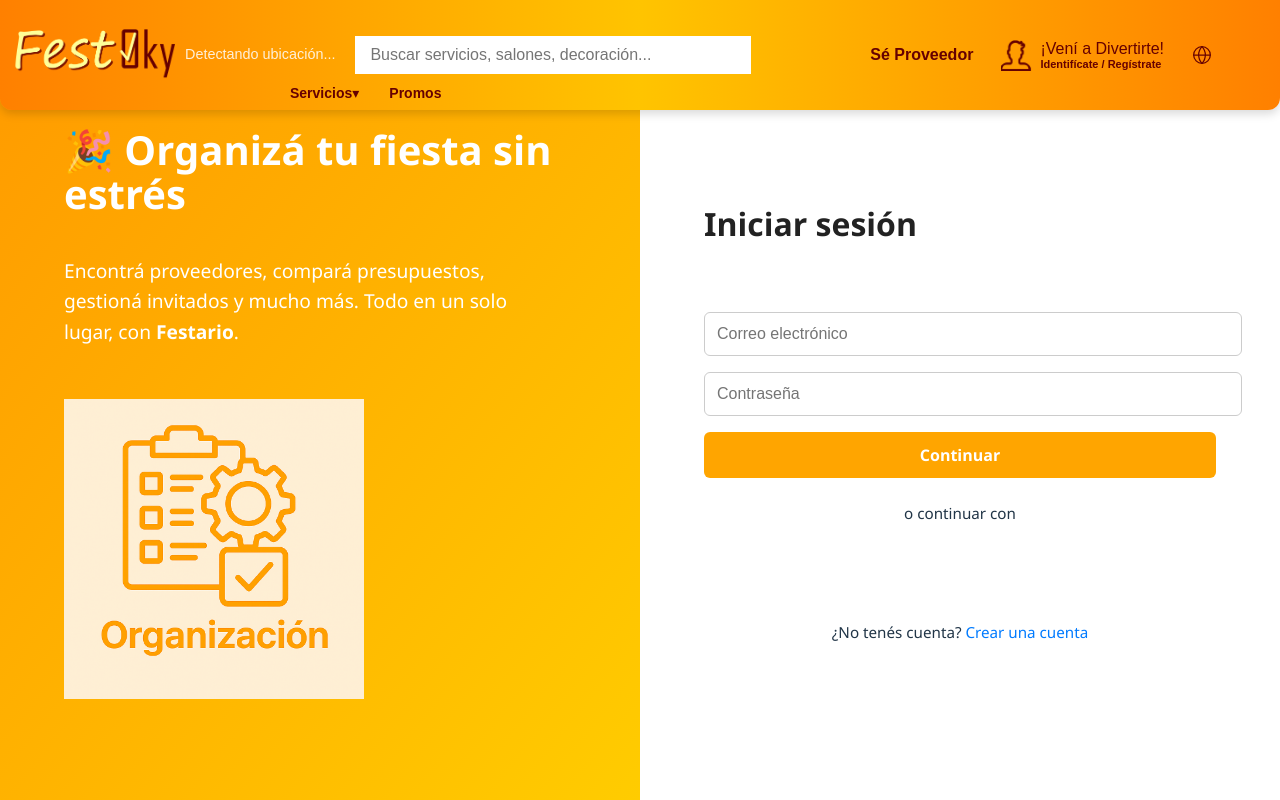
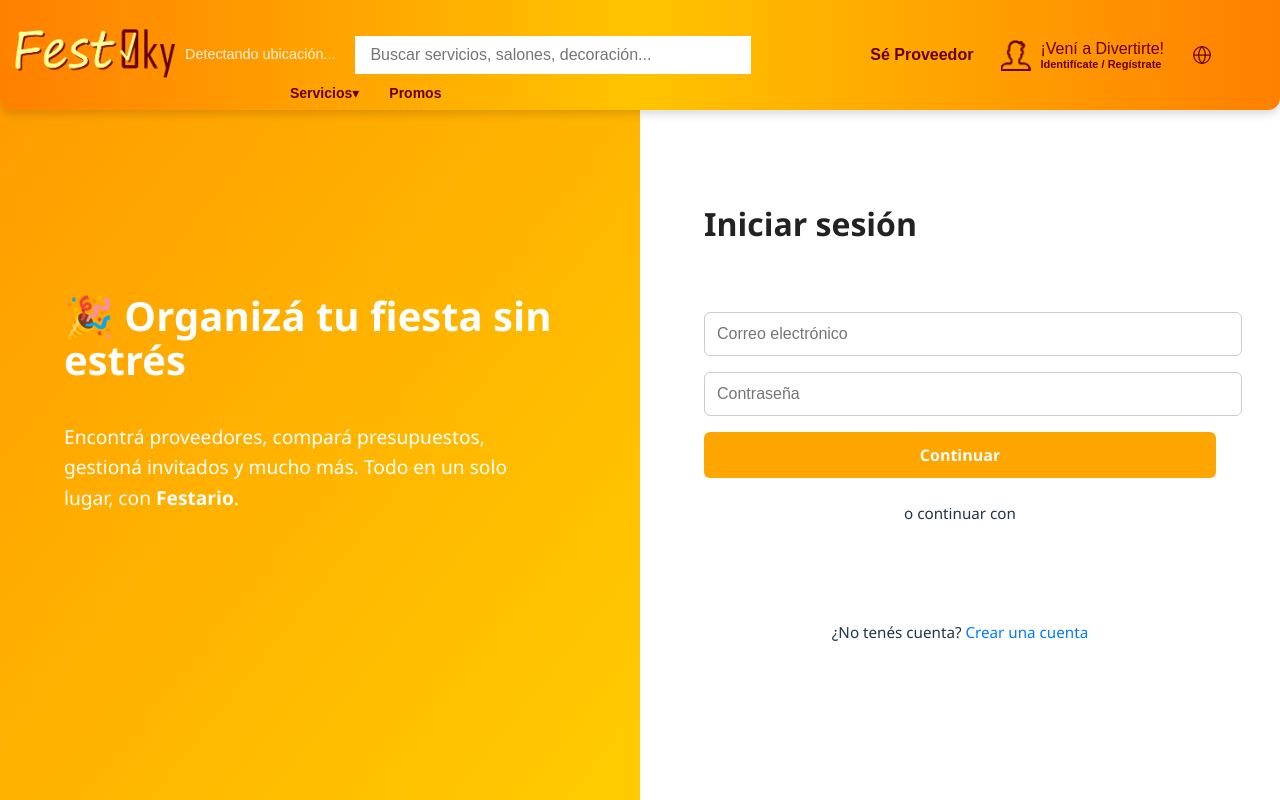
Before and after one commit to SocialFunuruguay/Festoky-frontend, a React (Vite) app: page /login in a window 1280 px wide. Built offline with nearby package versions, Linux system fonts and the light colour scheme; no server answers.

Commit message:
Corrijo icono organizacion borre icono

```diff
--- a/src/components/LoginForm.jsx
+++ b/src/components/LoginForm.jsx
@@ -57,7 +57,6 @@ function LoginForm() {
       <div className="lado-izquierdo" style={{ flex: 1, background: 'linear-gradient(to bottom right, #ff9900, #ffcc00)', color: '#fff', padding: '4rem' }}>
         <h1 style={{ fontSize: '2.5rem' }}>🎉 Organizá tu fiesta sin estrés</h1>
         <p style={{ marginTop: '1rem' }}>Encontrá proveedores, compará presupuestos, gestioná invitados y mucho más. Todo en un solo lugar, con <strong>Festario</strong>.</p>
-        <img src="/iconos/icono-organizacion.png" alt="Organización de eventos" style={{ marginTop: '2rem', width: '80%' }} />
       </div>
 
       <div className="lado-derecho" style={{ flex: 1, padding: '4rem', backgroundColor: '#fff' }}>
```
